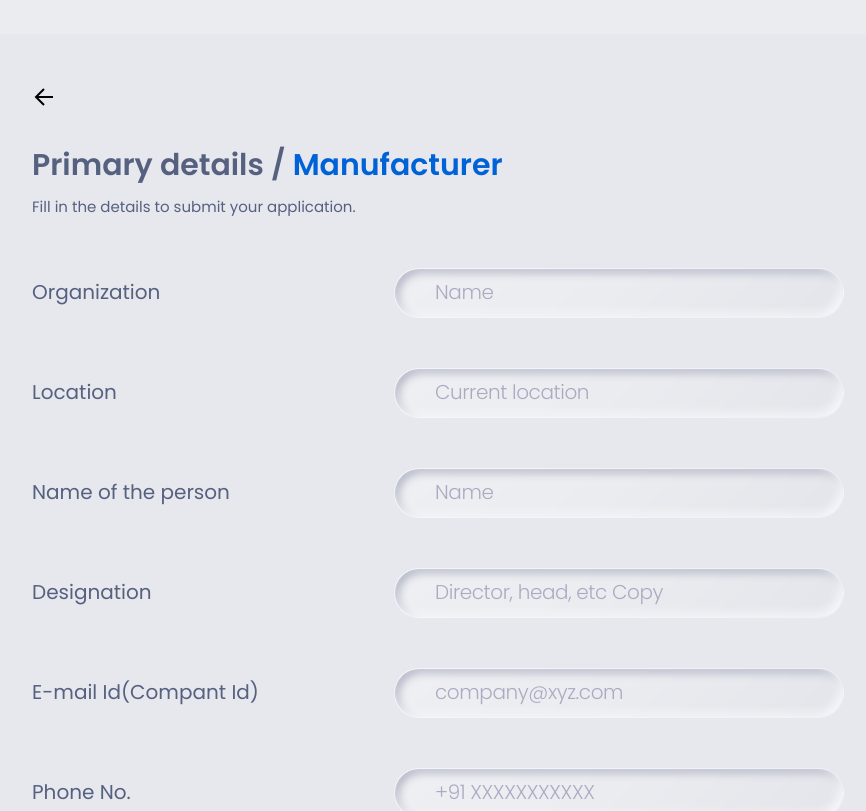
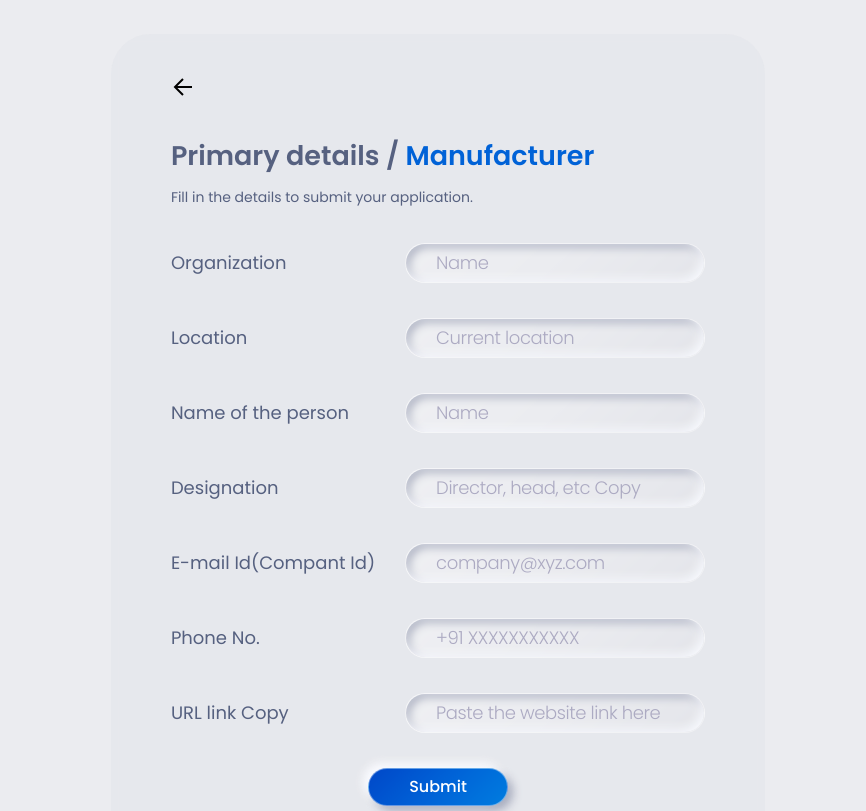
Before and after one commit to akv-venkatesh/kayventures, a React (Create React App) app: page /manufacturerprimarydetails in a window 1280 px wide. Shown: the top 811 px of the page, without its empty margins (202-1068 px from the left). Built offline with nearby package versions, Linux system fonts and the light colour scheme.

Commit message:
for resolution changes

```diff
--- a/src/pages/Manufacturer/index.css
+++ b/src/pages/Manufacturer/index.css
@@ -516,8 +516,7 @@ body {
 /* ######################################### */
 
 .primary_form_body {
-  width: 1012px;
-
+  width: auto;
   margin-top: 34px;
   margin-bottom: 34px;
   background: rgba(225, 228, 234, 0.5);
@@ -525,7 +524,7 @@ body {
   border-radius: 40px;
 }
 .primary_form_container {
-  padding: 50px 100px;
+  padding: 40px 60px;
 }
 
 .primary_form_head h1 {
@@ -533,7 +532,7 @@ body {
   font-family: "Poppins";
   font-style: normal;
   font-weight: 600;
-  font-size: 30px;
+  font-size: 27px;
   line-height: 45px;
   color: #566180;
 }
@@ -541,7 +540,7 @@ body {
   font-family: "Poppins";
   font-style: normal;
   font-weight: 600;
-  font-size: 30px;
+  font-size: 27px;
   line-height: 45px;
   color: #0062d7;
 }
@@ -549,12 +548,12 @@ body {
   font-family: "Poppins";
   font-style: normal;
   font-weight: normal;
-  font-size: 15px;
+  font-size: 14px;
   line-height: 22px;
   color: #566180;
 }
 .primary_form_details {
-  margin: 50px 0px;
+  margin: 35px 0px;
   display: flex;
   justify-content: space-between;
   align-items: baseline;
@@ -563,7 +562,7 @@ body {
   font-family: "Poppins";
   font-style: normal;
   font-weight: normal;
-  font-size: 20px;
+  font-size: 18px;
   line-height: 30px;
   color: #566180;
 }
@@ -579,15 +578,15 @@ body {
   box-sizing: border-box;
   box-shadow: inset -3px -3px 10px #fafbff, inset 3px 3px 10px #a6abbd;
   border-radius: 40px;
-  width: 450px;
-  height: 50px;
-  padding: 0px 40px;
-
+  width: 300px;
+  height: 40px;
+  padding: 0px 30px;
   font-family: Poppins;
   font-style: normal;
   font-weight: normal;
-  font-size: 20px;
-  line-height: 53px;
+  font-size: 18px;
+  line-height: 40px;
+  margin-left: 30px;
   /* or 265% */
 
   /* display: flex;
@@ -602,8 +601,8 @@ body {
   font-family: "Poppins";
   font-style: normal;
   font-weight: 300;
-  font-size: 20px;
-  line-height: 53px;
+  font-size: 18px;
+  line-height: 40px;
   /* or 265% */
 
   display: flex;
@@ -631,10 +630,10 @@ body {
   font-family: "Poppins";
   font-style: normal;
   font-weight: 500;
-  font-size: 18px;
-  line-height: 27px;
+  font-size: 16px;
+  line-height: 26px;
   color: #ffffff;
-  padding: 5px 50px;
+  padding: 5px 40px;
 }
 .primary_form_alert {
   display: flex;
@@ -642,7 +641,7 @@ body {
 }
 .primary_form_alert span {
   font-family: "Poppins";
-  padding-top: 40px;
+  padding-top: 25px;
   font-style: normal;
   font-weight: 300;
   font-size: 15px;
```
